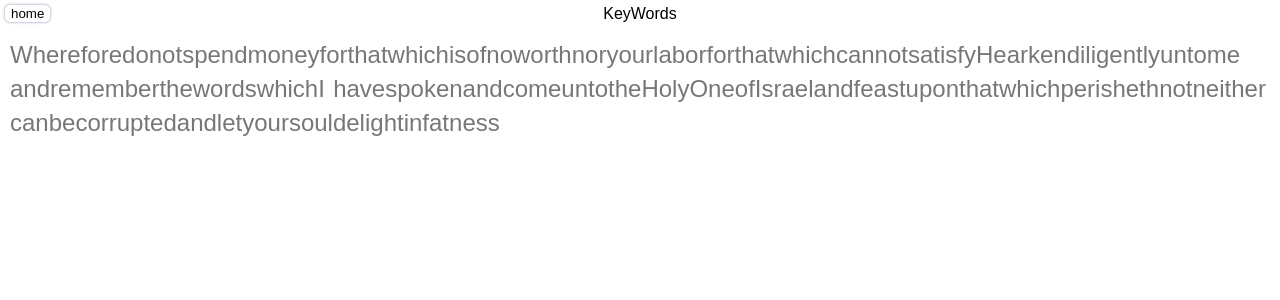
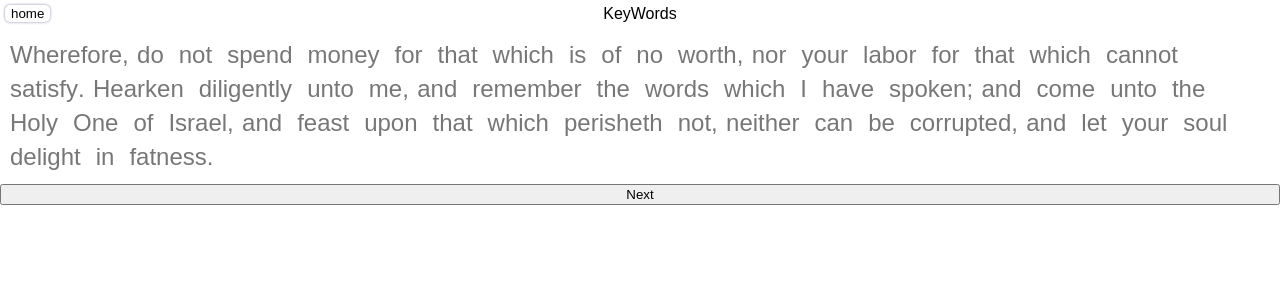
Before and after one commit to jaredly/scripturize, a React app: page / in a window 1280 px wide. Both pictures are taken after a click on the button "KeyWords". Shown: the top 300 px of the page. Built offline with nearby package versions, Linux system fonts and the light colour scheme.

Commit message:
keywords doin pretty well

```diff
--- /dev/null
+++ b/src/pages/KeyWords/ChooseWords.js
@@ -0,0 +1,71 @@
+
+import React, {Component} from 'react';
+import {css, StyleSheet} from 'aphrodite'
+
+export default class ChooseWords extends Component {
+  constructor() {
+    super()
+    this.state = {
+      selected: {},
+    }
+  }
+
+  render() {
+    const {words, seps} = this.props
+    return <div className={css(styles.container)}>
+      <div className={css(styles.scripture)}>
+        {words.map((word, i) => (
+          <div
+            key={i}
+            onClick={() => this.setState({selected: {...this.state.selected, [i]: !this.state.selected[i]}})}
+            className={css(styles.word)}
+          >
+            <div className={css(this.state.selected[i] && styles.selectedWord)}>
+              {word}
+            </div>
+            <div className={css(styles.sep)}>{seps[i]}</div>
+          </div>
+        ))}
+      </div>
+      <button
+        onClick={() => this.props.onChoose(this.state.selected)}
+      >
+        Next
+      </button>
+    </div>
+  }
+}
+
+const styles = StyleSheet.create({
+
+  container: {
+  },
+
+  scripture: {
+    color: '#777',
+    fontSize: 24,
+    padding: 10,
+    flexDirection: 'row',
+    flexWrap: 'wrap',
+    alignItems: 'flex-start',
+    justifyContent: 'flex-start',
+  },
+
+  word: {
+    flexDirection: 'row',
+    flexWrap: 'nowrap',
+    padding: '3px 0px',
+    borderRadius: 5,
+    minWidth: 15,
+  },
+
+  sep: {
+    minWidth: 15,
+  },
+
+  selectedWord: {
+    // backgroundColor: '#aaf',
+    fontWeight: 'bold',
+    color: 'black',
+  },
+})
--- /dev/null
+++ b/src/pages/KeyWords/TestWords.js
@@ -0,0 +1,145 @@
+
+import React, {Component} from 'react';
+import {css, StyleSheet} from 'aphrodite'
+
+const randSort = items => {
+  const indices = {
+  }
+  for (let i=0; i<items.length; i++) {
+    indices[items[i]] = Math.random()
+    // indices.push(Math.random())
+  }
+  return items.slice().sort((a, b) => indices[b] - indices[a])
+}
+
+export default class PickWords extends Component {
+  constructor(props) {
+    super()
+    this.state = {
+      picked: {},
+      left: randSort(Object.keys(props.keyWords)),
+    }
+  }
+
+  unPick = i => {
+    this.setState({
+      picked: {...this.state.picked, [i]: null},
+      left: this.state.left.concat([this.state.picked[i]]),
+    })
+  }
+
+  pick = (i, forI) => {
+    const left = this.state.left.slice()
+    const word = left[i]
+    left.splice(i, 1)
+    this.setState({
+      picked: {...this.state.picked, [forI]: word},
+      left,
+    })
+  }
+
+  render() {
+    const {words, seps, keyWords} = this.props
+    const {picked} = this.state
+    const nextPicked = Object.keys(keyWords).filter(k => !picked[k]).sort((a,b) => a - b)[0]
+    console.log(nextPicked)
+    return <div>
+      <div className={css(styles.scripture)}>
+        {words.map((word, i) => (
+          <div
+            key={i}
+            className={css(styles.item)}
+          >
+            {keyWords[i] ?
+              (picked[i] ?
+              <div
+                className={css(styles.picked)}
+                onClick={() => this.unPick(i)}
+              >
+                {words[picked[i]]}
+              </div>
+              : <div className={css(styles.blank, i == nextPicked && styles.nextBlank)} />) :
+                <div className={css(styles.filler)}>
+                  {words[i]}
+                </div>
+            }
+            <div className={css(styles.sep)}>{seps[i]}</div>
+          </div>
+        ))}
+      </div>
+
+      <div className={css(styles.left)}>
+        {this.state.left.map((word, i) => (
+          <div
+            key={i}
+            className={css(styles.leftWord)}
+            onClick={() => this.pick(i, nextPicked)}
+          >
+            {words[word]}
+          </div>
+        ))}
+      </div>
+    </div>
+  }
+}
+
+const styles = StyleSheet.create({
+
+  item: {
+    flexDirection: 'row',
+    flexWrap: 'nowrap',
+    padding: '3px 0px',
+    borderRadius: 5,
+    minWidth: 15,
+  },
+
+  scripture: {
+    color: '#777',
+    fontSize: 24,
+    padding: 10,
+    flexDirection: 'row',
+    flexWrap: 'wrap',
+    alignItems: 'flex-start',
+    justifyContent: 'flex-start',
+  },
+
+  blank: {
+    width: 60,
+    height: '1em',
+    backgroundColor: '#aaa',
+  },
+
+  nextBlank: {
+    backgroundColor: '#aaf',
+    // outline: '5px solid red',
+  },
+
+  word: {
+    flexDirection: 'row',
+    flexWrap: 'nowrap',
+    padding: '3px 0px',
+    borderRadius: 5,
+    minWidth: 15,
+  },
+
+  sep: {
+    minWidth: 15,
+  },
+
+  picked: {
+    // backgroundColor: '#aaa',
+    fontWeight: 'bold',
+  },
+
+  left: {
+    flexDirection: 'row',
+    flexWrap: 'wrap',
+  },
+
+  leftWord: {
+    color: '#000',
+    fontWeight: 'bold',
+    fontSize: 24,
+    padding: '3px 5px',
+  },
+})
--- a/src/pages/KeyWords/index.js
+++ b/src/pages/KeyWords/index.js
@@ -4,6 +4,10 @@ import React, {Component} from 'react';
 import {css, StyleSheet} from 'aphrodite'
 
 import {hashHistory} from 'react-router'
+import ChooseWords from './ChooseWords'
+import TestWords from './TestWords'
+
+const verse = '2 ne 9:51'
 
 const scriptureText = "Wherefore, do not spend money for that which is of no worth, nor your labor for that which cannot satisfy. Hearken diligently unto me, and remember the words which I have spoken; and come unto the Holy One of Israel, and feast upon that which perisheth not, neither can be corrupted, and let your soul delight in fatness."
 
@@ -11,29 +15,46 @@ const tokens = scriptureText.split(/\b/g)
 const words = tokens.filter((_, i) => i % 2 == 0)
 const seps = tokens.filter((_, i) => i % 2 == 1)
 
+const makeKey = key => 'chosen-words:' + key
+
+const load = key => {
+  try {
+    return JSON.parse(localStorage[makeKey(key)])
+  } catch (e) {
+    return null
+  }
+}
+
+const save = (key, data) => localStorage[makeKey(key)] = JSON.stringify(data)
+
 export default class KeyWords extends Component {
   constructor() {
     super()
     this.state = {
-      selected: {},
+      chosenWords: load(verse),
     }
   }
 
+  onChoose = selected => {
+    this.setState({chosenWords: selected})
+    save(verse, selected)
+  }
+
   render() {
-    return <div className={css(styles.container)}>
-      <div className={css(styles.scripture)}>
-        {words.map((word, i) => (
-          word.match(/[a-zA-Z]/) ?
-            <div
-              key={i}
-              onClick={() => this.setState({selected: {...this.state.selected, [i]: !this.state.selected[i]}})}
-              className={css(styles.word, this.state.selected[i] && styles.selectedWord)}>
-              {word}
-            </div>
-            : <div className={css(styles.space)}>{word}</div>
-        ))}
+    if (!this.state.chosenWords) {
+      return <div className={css(styles.container)}>
+        <ChooseWords
+          words={words}
+          seps={seps}
+          onChoose={this.onChoose}
+        />
       </div>
-    </div>
+    }
+    return <TestWords
+      words={words}
+      seps={seps}
+      keyWords={this.state.chosenWords}
+    />
   }
 }
 
@@ -41,31 +62,4 @@ const styles = StyleSheet.create({
 
   container: {
   },
-
-  scripture: {
-    color: '#777',
-    fontSize: 24,
-    padding: 10,
-    flexDirection: 'row',
-    flexWrap: 'wrap',
-    alignItems: 'flex-start',
-    justifyContent: 'flex-start',
-  },
-
-  word: {
-    padding: '3px 0px',
-    borderRadius: 5,
-    minWidth: 15,
-  },
-
-  space: {
-    minWidth: 15,
-    padding: '3px 0px',
-  },
-
-  selectedWord: {
-    // backgroundColor: '#aaf',
-    fontWeight: 'bold',
-    color: 'black',
-  },
 })
```
